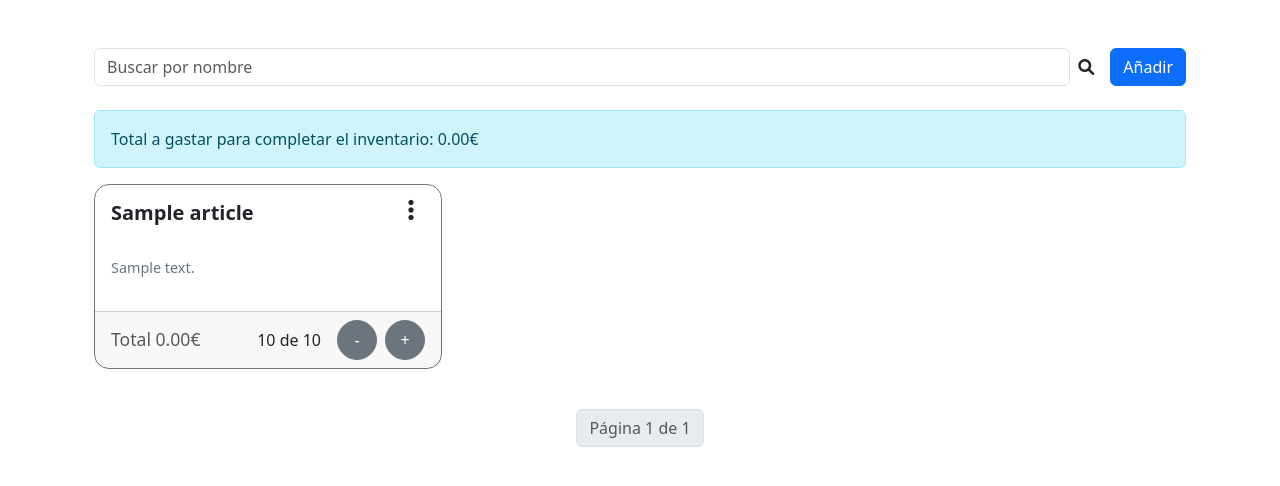
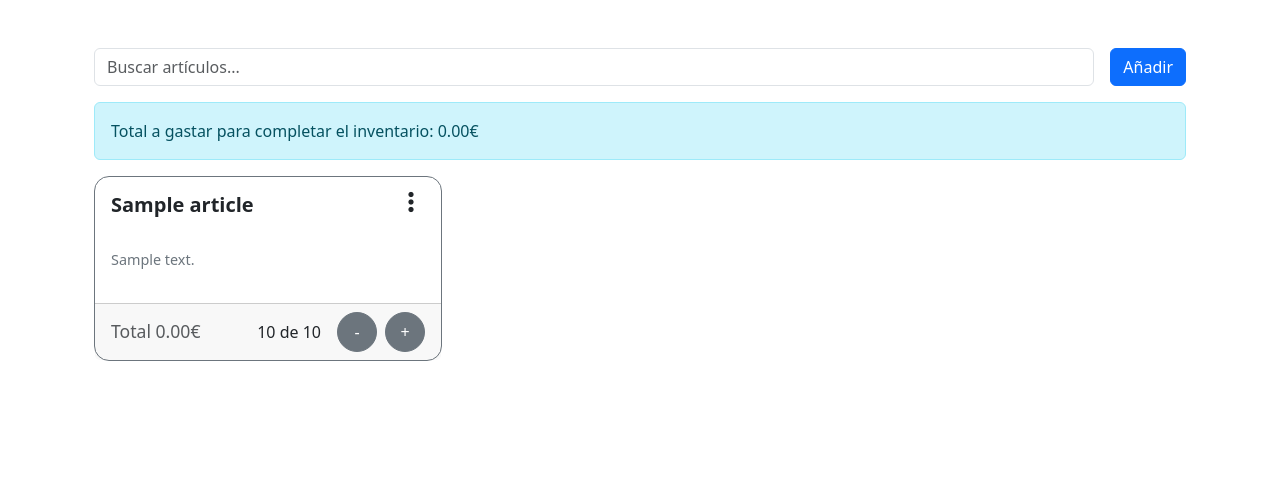
Before and after one commit to R-dVL/lima, a Django app: page /inventory/ in a window 1280 px wide. Shown: the part 76-562 px from the top of the page. Run offline with Django 4.2, Linux system fonts and the light colour scheme; a user stored in the database is signed in; tables that the repository leaves empty hold one stand-in row (values such as "Sample post"); some libraries are stand-ins or nearby versions.

Commit message:
Remove pagination and add real time search

```diff
--- a/app/inventory/templates/article_list.html
+++ b/app/inventory/templates/article_list.html
@@ -4,17 +4,11 @@
 {% endblock %}
 {% block content %}
 <div class="container mt-5">
-    <form method="GET" class="mb-4" id="filter-form">
     <div class="d-flex align-items-center">
         <!-- Barra de búsqueda -->
         <div class="flex-grow-1">
-                {{ form.name }}
+            <input type="text" id="search-input" class="form-control" placeholder="Buscar artículos..." oninput="filterArticles()">
         </div>
-
-            <!-- Icono de lupa -->
-            <button type="submit" class="btn p-0 ms-2" style="background-color: transparent; border: none;">
-                <i class="fas fa-search"></i>
-            </button>
 
         <!-- Botón Añadir -->
         <div class="ms-3">
@@ -23,16 +17,15 @@
             </a>
         </div>
     </div>
-    </form>
 
     <!-- Total Global Cost Alert -->
-    <div class="alert alert-info" role="alert">
+    <div class="alert alert-info mt-3" role="alert"> <!-- Añadido mt-3 para margen superior -->
         Total a gastar para completar el inventario: {{ total_global_cost }}€
     </div>
 
     <div class="row" id="article-list">
-        {% for article in page_obj %}
-        <div class="col-12 col-md-4 mb-3">
+        {% for article in articles %}
+        <div class="col-12 col-md-4 mb-3 article-item" data-name="{{ article.name|lower }}">
             <div class="card position-relative {% if article.quantity == 0 %}out-of-stock{% endif %}"
                 style="border: 1px solid #6c757d; border-radius: 15px;">
 
@@ -83,29 +76,22 @@
         </div>
         {% endfor %}
     </div>
+</div>
 
-    <!-- Paginación centrada y simplificada con información de página -->
-    <div class="d-flex justify-content-center my-4">
-        <ul class="pagination">
-            {% if page_obj.has_previous %}
-                <li class="page-item">
-                    <a class="page-link" href="?page={{ page_obj.previous_page_number }}">Anterior</a>
-                </li>
-            {% endif %}
+<script>
+    function filterArticles() {
+        const searchInput = document.getElementById('search-input').value.toLowerCase();
+        const articles = document.querySelectorAll('.article-item');
 
-            <!-- Información de página actual y total de páginas -->
-            <li class="page-item disabled">
-                <span class="page-link">
-                    Página {{ page_obj.number }} de {{ page_obj.paginator.num_pages }}
-                </span>
-            </li>
+        articles.forEach(article => {
+            const articleName = article.getAttribute('data-name');
+            if (articleName.includes(searchInput)) {
+                article.style.display = '';  // Mostrar el artículo si coincide
+            } else {
+                article.style.display = 'none';  // Ocultar el artículo si no coincide
+            }
+        });
+    }
+</script>
 
-            {% if page_obj.has_next %}
-                <li class="page-item">
-                    <a class="page-link" href="?page={{ page_obj.next_page_number }}">Siguiente</a>
-                </li>
-            {% endif %}
-        </ul>
-    </div>
-</div>
 {% endblock %}
--- a/app/inventory/views.py
+++ b/app/inventory/views.py
@@ -4,7 +4,6 @@ Views for the 'Inventory' app.
 This module handles the logic for managing articles in the inventory.
 """
 from django.urls import reverse_lazy
-from django.core.paginator import Paginator
 from django.shortcuts import render, redirect, get_object_or_404
 from django.contrib.auth.decorators import login_required
 from django.views.generic.edit import CreateView, UpdateView, DeleteView
@@ -36,17 +35,12 @@ def article_list(request):
         if name:
             articles = articles.filter(name__icontains=name)  # Case-insensitive name search
 
-    # Paginación: 9 artículos por página
-    paginator = Paginator(articles, 9)  # 9 articles per page
-    page_number = request.GET.get('page')  # Get the page number from the URL
-    page_obj = paginator.get_page(page_number)  # Get the page object
-
-    # Calculate the total price of the filtered articles
-    total_price = sum(article.price * article.quantity for article in page_obj)
+    # No pagination: Just pass the articles directly
+    total_price = sum(article.price * article.quantity for article in articles)
 
     # Render the page with the articles, the filter form, and the total global cost
     return render(request, 'article_list.html', {
-        'page_obj': page_obj,
+        'articles': articles,
         'total_price': total_price,
         'total_global_cost': total_global_cost,
         'form': form,
```
Lines whose indentation alone changed are shown as unchanged.
